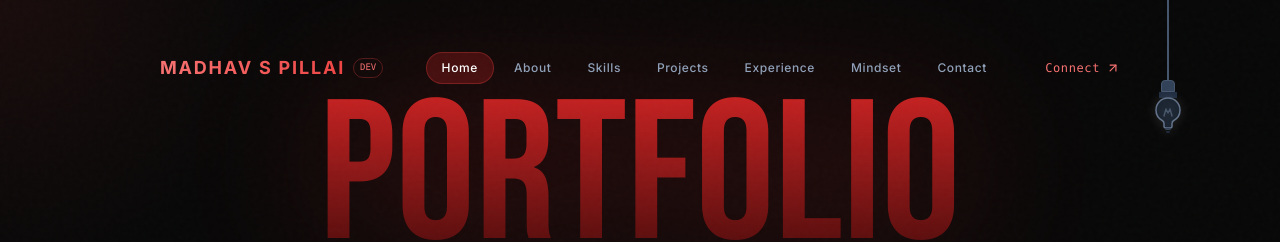
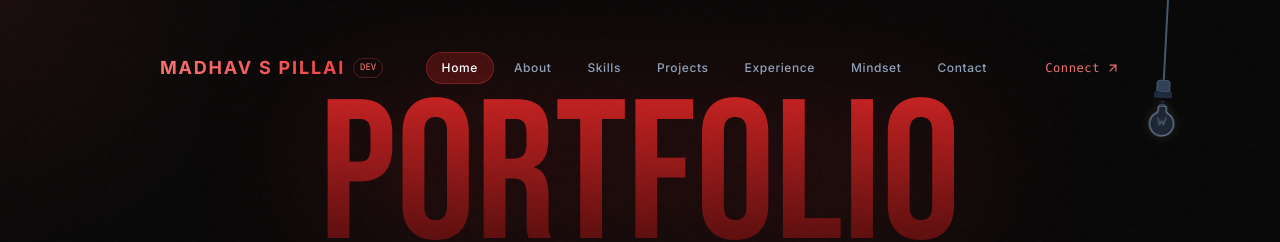
Before and after one commit to 0MadGaming0/Portfolio, a Next.js app: page / in a window 1280 px wide. Shown: the top 242 px of the page. Built offline with nearby package versions, Linux system fonts and the light colour scheme.

Commit message:
My Portfolio

```diff
--- a/src/app/globals.css
+++ b/src/app/globals.css
@@ -267,3 +267,13 @@ html.light ::-webkit-scrollbar-thumb {
 html.light ::-webkit-scrollbar-thumb:hover {
   background: #dc2626;
 }
+
+/* Light Mode Hero Gradient & Overlay Shadow Fixes */
+html.light .hero-fade-overlay,
+html.light .hero-bottom-fade {
+  background: linear-gradient(to top, #f8fafc 0%, rgba(248, 250, 252, 0.4) 50%, transparent 100%) !important;
+}
+
+html.light .particle-bg-container {
+  background-color: #f8fafc !important;
+}
--- a/src/components/sections/Hero.tsx
+++ b/src/components/sections/Hero.tsx
@@ -124,7 +124,7 @@ export default function Hero() {
         >
           {/* Glow halo behind photo */}
           <div className="absolute inset-x-0 bottom-0 h-2/3 bg-gradient-to-t from-violet-600/30 via-violet-600/10 to-transparent blur-3xl rounded-full" />
-          <div className="absolute inset-x-0 bottom-0 h-1/2 bg-gradient-to-t from-[#080808] via-transparent to-transparent z-20" />
+          <div className="hero-fade-overlay absolute inset-x-0 bottom-0 h-1/2 bg-gradient-to-t from-[#080808] via-transparent to-transparent z-20" />
 
           <Image
             src={PERSONAL_INFO.avatar}
@@ -138,7 +138,7 @@ export default function Hero() {
       </motion.div>
 
       {/* ─── BOTTOM FADE ─── */}
-      <div className="absolute inset-x-0 bottom-0 h-48 bg-gradient-to-t from-[#080808] to-transparent z-20 pointer-events-none" />
+      <div className="hero-bottom-fade absolute inset-x-0 bottom-0 h-48 bg-gradient-to-t from-[#080808] to-transparent z-20 pointer-events-none" />
 
       {/* ─── CONTENT OVERLAY ─── */}
       <motion.div
--- a/src/components/three/ParticleBackground.tsx
+++ b/src/components/three/ParticleBackground.tsx
@@ -73,7 +73,7 @@ export default function ParticleBackground() {
   }
 
   return (
-    <div className="absolute inset-0 h-full w-full -z-10 bg-[#080808] overflow-hidden">
+    <div className="particle-bg-container absolute inset-0 h-full w-full -z-10 bg-[#080808] overflow-hidden">
       {/* Mesh Gradient backdrop */}
       <div className="absolute inset-0 bg-radial-gradient from-violet-950/20 via-transparent to-transparent opacity-60 pointer-events-none" />
 
--- a/src/components/ui/HangingLightBulb.tsx
+++ b/src/components/ui/HangingLightBulb.tsx
@@ -18,10 +18,19 @@ export default function HangingLightBulb() {
   return (
     <div className="fixed top-0 right-6 sm:right-16 md:right-24 z-[60] select-none pointer-events-auto">
       <motion.div
-        className="flex flex-col items-center cursor-pointer group"
+        className="flex flex-col items-center cursor-pointer group origin-top"
         onClick={handleClick}
-        animate={isPulling ? { y: [0, 18, -4, 0] } : { y: 0 }}
-        transition={{ duration: 0.4, ease: "easeOut" }}
+        style={{ transformOrigin: "top center" }}
+        animate={
+          isPulling
+            ? { y: [0, 22, -4, 0], rotate: [0, -12, 10, -5, 0] }
+            : { rotate: [-3, 3, -3] }
+        }
+        transition={
+          isPulling
+            ? { duration: 0.5, ease: "easeOut" }
+            : { duration: 4.5, repeat: Infinity, ease: "easeInOut" }
+        }
         whileHover={{ scale: 1.05 }}
       >
         {/* Hanging Wire Cord */}
@@ -59,14 +68,14 @@ export default function HangingLightBulb() {
             </>
           )}
 
-          {/* Bulb SVG Icon */}
+          {/* Bulb SVG Icon (Flipped 180deg so socket cap connects to cord and glass bulb faces downwards) */}
           <svg
             width="32"
             height="42"
             viewBox="0 0 32 42"
             fill="none"
             xmlns="http://www.w3.org/2000/svg"
-            className={`transition-all duration-500 ${
+            className={`rotate-180 transition-all duration-500 ${
               isLight
                 ? "drop-shadow-[0_0_18px_rgba(251,191,36,0.95)] drop-shadow-[0_0_35px_rgba(245,158,11,0.6)]"
                 : "drop-shadow-[0_0_6px_rgba(255,255,255,0.15)] group-hover:drop-shadow-[0_0_12px_rgba(251,191,36,0.5)]"
--- a/src/lib/data.ts
+++ b/src/lib/data.ts
@@ -53,7 +53,7 @@ export const PERSONAL_INFO = {
 
 export const STATS = [
   { label: "Projects Completed", value: 12, suffix: "+" },
-  { label: "Technologies", value: 14, suffix: "" },
+  { label: "Technologies", value: 10, suffix: "+" },
   { label: "GitHub Contributions", value: 200, suffix: "+" },
   { label: "Certificates Earned", value: 5, suffix: "+" },
 ];
```
